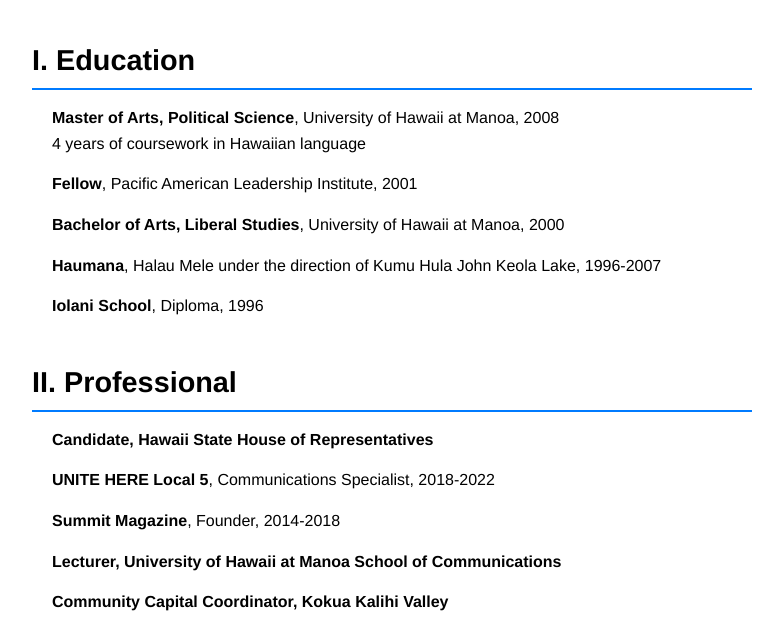
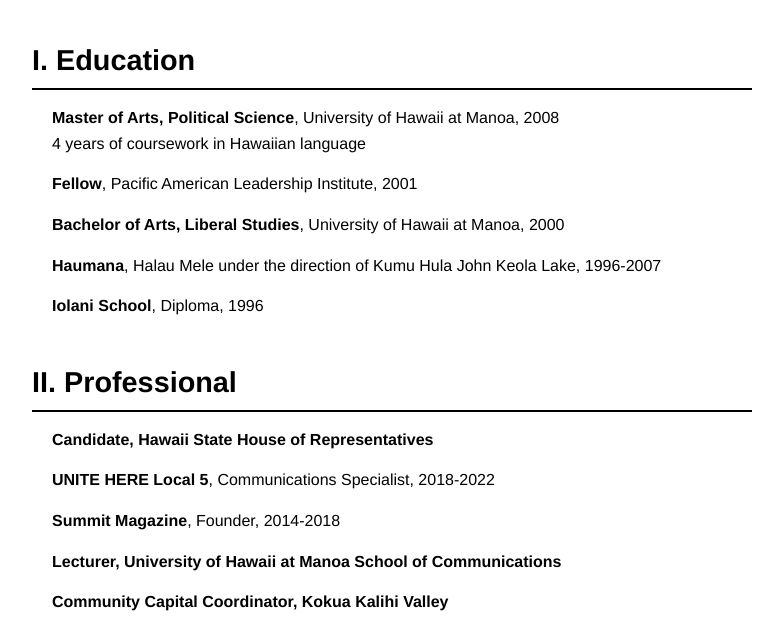
Before and after one commit to ikaikahussey/cv, a plain HTML site: page index.html in a window 1280 px wide. Shown: the part 165-792 px from the top of the page, without its empty margins (248-1031 px from the left). Drawn offline with Linux system fonts and the light colour scheme.

Commit message:
Update index.html
Black border

```diff
--- a/index.html
+++ b/index.html
@@ -53,7 +53,7 @@
             font-size: 1.8em;
             margin-top: 40px;
             margin-bottom: 15px;
-            border-bottom: 2px solid #007BFF;
+            border-bottom: 2px solid black;
             padding-bottom: 5px;
         }
 
```
